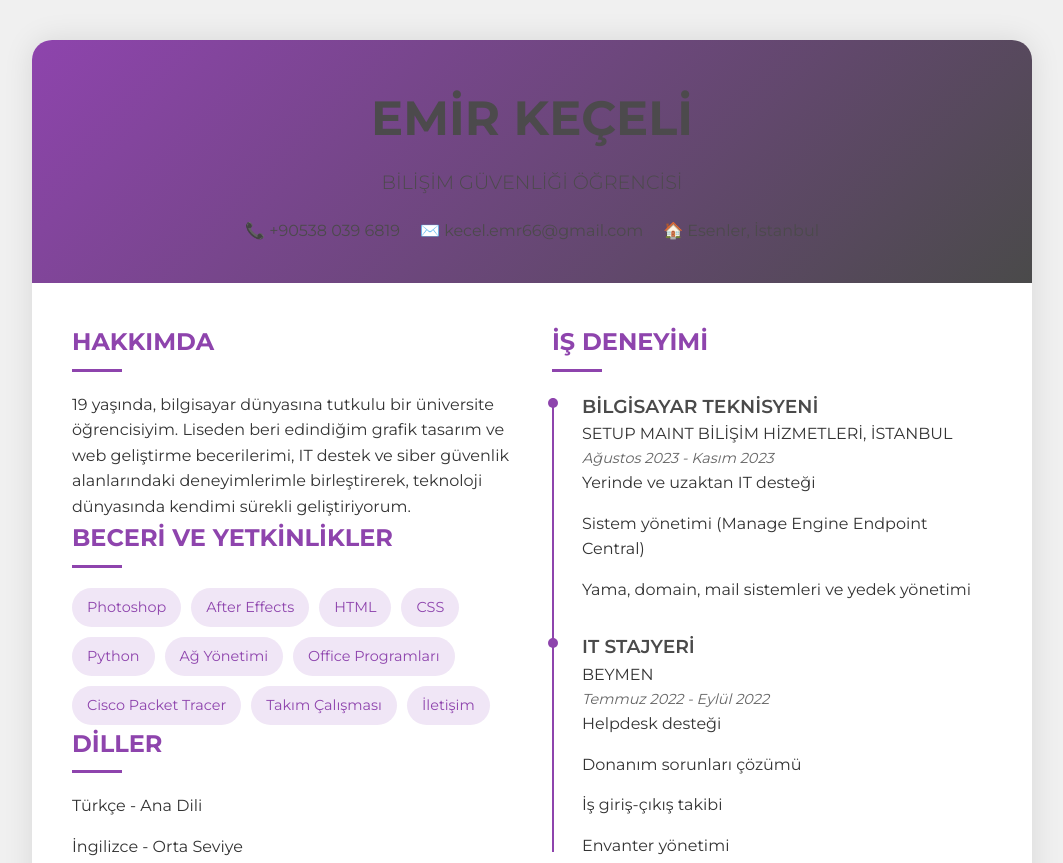
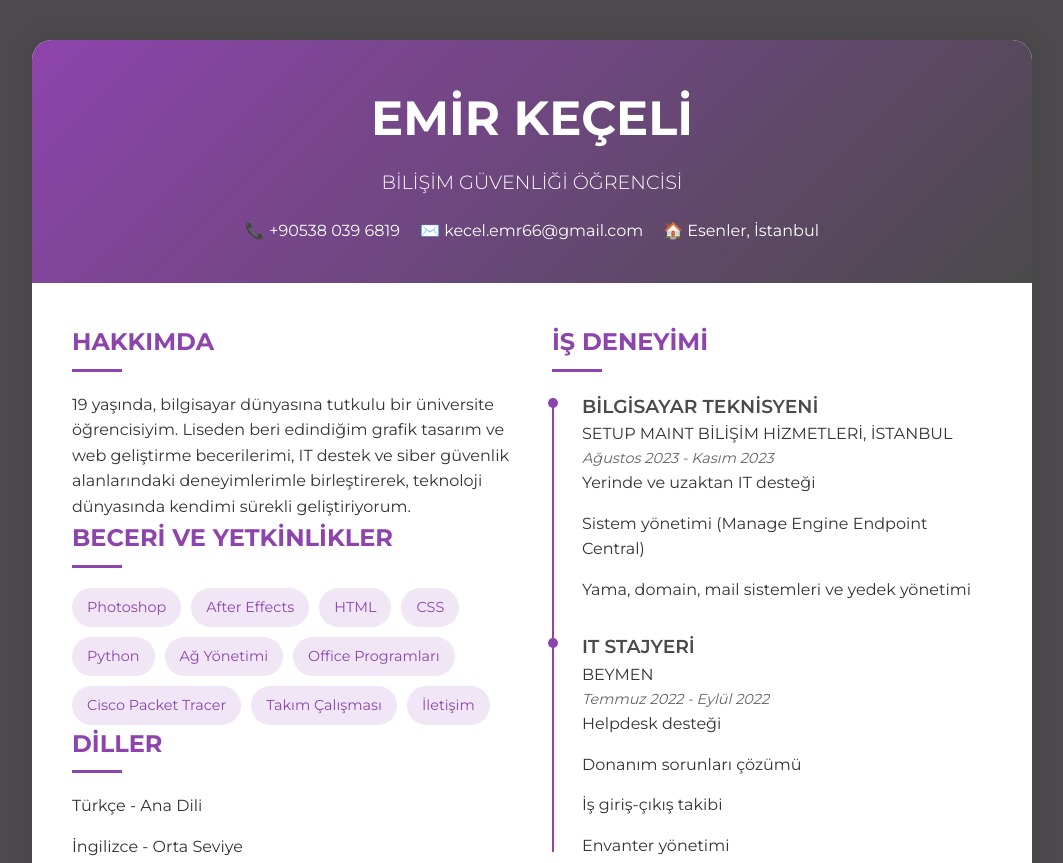
Before and after one commit to EmirKeceli/EmirKeceli.github.io, a plain HTML site: page index.html in a window 1280 px wide. Shown: the top 863 px of the page, without its empty margins (108-1171 px from the left). Drawn offline with Linux system fonts and the light colour scheme.

Commit message:
site düzenleme 6

```diff
--- a/index.html
+++ b/index.html
@@ -17,7 +17,7 @@
             font-family: 'Montserrat', sans-serif;
             line-height: 1.6;
             color: #333;
-            background-color: #f0f0f0;
+            background-color: #4c4a4c;
         }
 
         .container {
@@ -31,7 +31,7 @@
 
         header {
             background: linear-gradient(135deg, #8e44ad, #4a4a4a);
-            color: #4c4a4c;
+            color: #fff;
             padding: 40px;
             text-align: center;
         }
```
